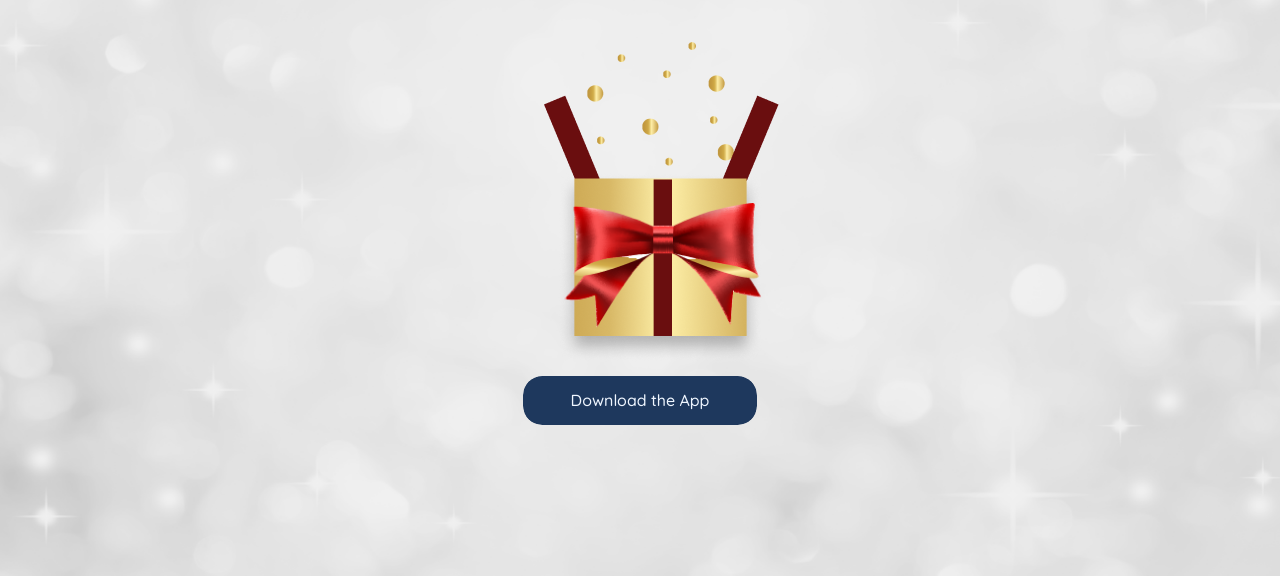
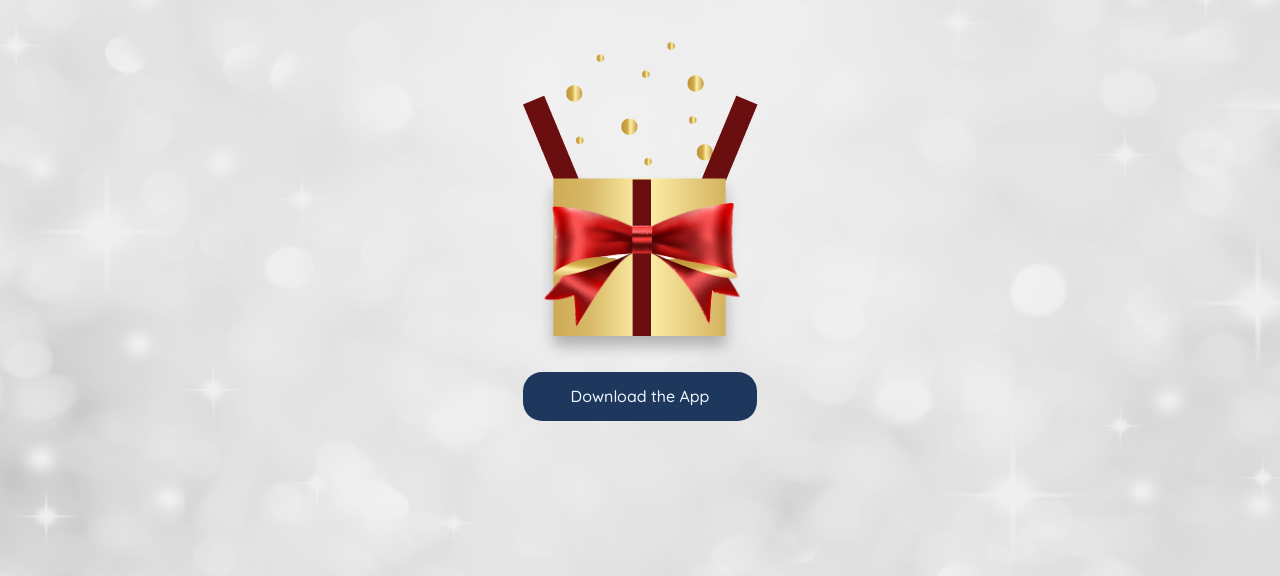
Before and after one commit to cfraser321/Giftspiration, a plain HTML site: page index.html in a window 1280 px wide. Shown: the part 224-800 px from the top of the page. Drawn offline with Linux system fonts and the light colour scheme.

Commit message:
Next try

```diff
--- a/css/style.css
+++ b/css/style.css
@@ -1,6 +1,8 @@
 body {
     margin: auto;
     background-color: #D9D9D9;
+    font-family: 'Montserrat', sans-serif;
+    font-family: 'Quicksand', sans-serif;
 }
 
 h1 {
@@ -21,10 +23,9 @@ h2 {
 }
 
 .gift {
-    display: block;
-    margin-left: auto;
-    margin-right: auto;
-    width: 15%;
+  display: flex;
+  justify-content: center;
+  align-items: center;
     padding-top: 0px;
     padding: 10px;
   }
@@ -56,7 +57,6 @@ h2 {
   font-weight: 900;
   line-height: 1.5;
   margin: 0;
-  -webkit-mask-image: -webkit-radial-gradient(#1E385D, #fff);
   padding: 0;
 }
 .btn-101:disabled {
@@ -113,7 +113,6 @@ h2 {
   fill: none;
   stroke: var(--color);
   stroke-width: var(--thickness);
-  rx: var(--roundness);
   stroke-linejoin: round;
   stroke-dasharray: 185%;
   stroke-dashoffset: 80;
```
Also changed, not shown: 1 other file.
